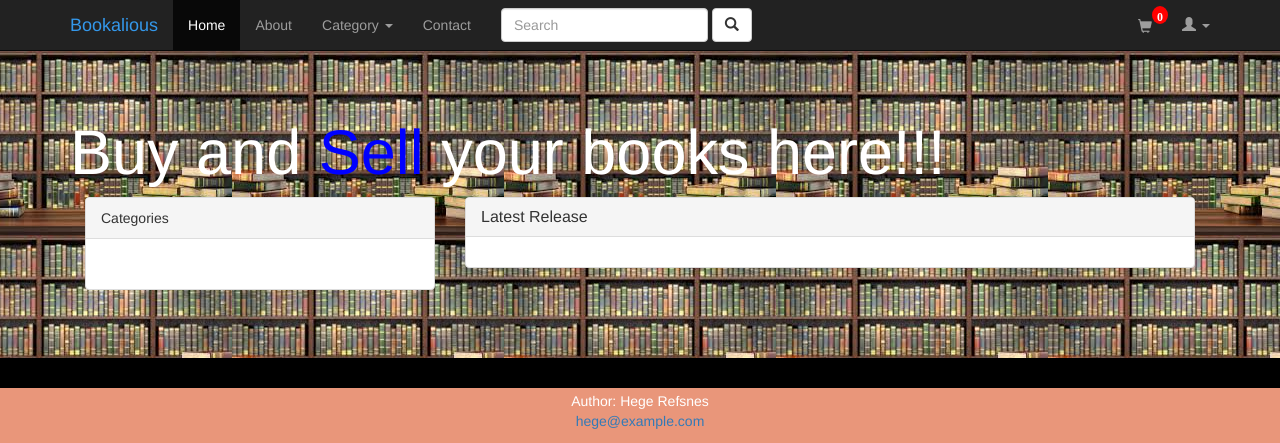
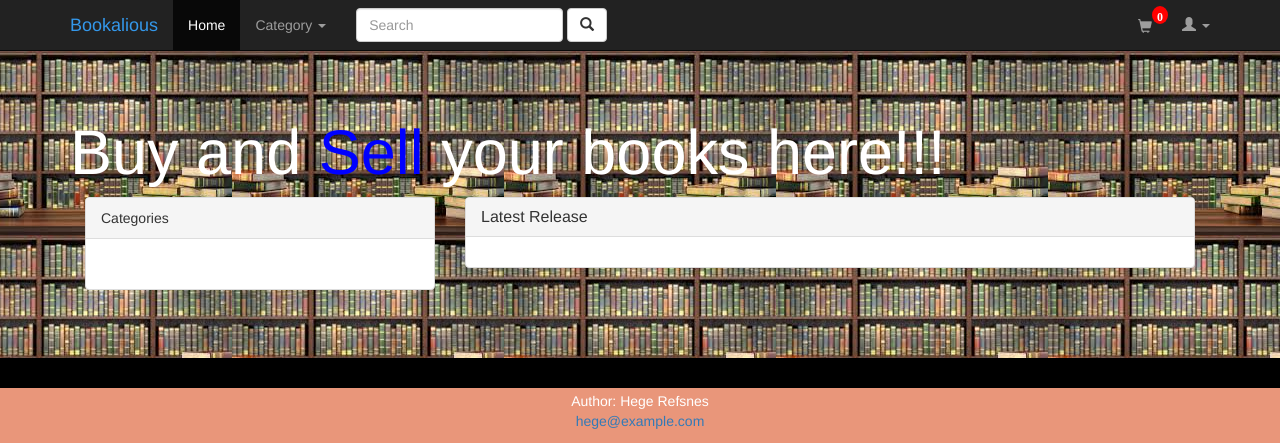
Before and after one commit to VaibhavDS19/BookShop, a PHP site: page /index.php in a window 1280 px wide. Shown: the top 443 px of the page. Run offline with PHP 8.4, Linux system fonts and the light colour scheme; the visitor is signed in with stand-in values (Sample User, id 1); data that the repository does not hold is empty.

Commit message:
final version

```diff
--- a/index.php
+++ b/index.php
@@ -103,7 +103,6 @@ if (isset($_GET["action"])) {
       <div id="navbar" class="collapse navbar-collapse">
         <ul class="nav navbar-nav">
           <li class="active"><a href="#">Home</a></li>
-          <li><a href="#">About</a></li>
           <!--/.drop down  -->
           <li>
             <a href="#" class="dropdown-toggle" data-toggle="dropdown" role="button" aria-haspopup="true" aria-expanded="false">Category <span class="caret"></span></a>
@@ -122,8 +121,6 @@ if (isset($_GET["action"])) {
               ?>
             </ul>
           </li>
-
-          <li><a href="#">Contact</a></li>
         </ul>
         <!--/.search  -->
         <form class="navbar-form navbar-left" role="search">
@@ -154,8 +151,6 @@ if (isset($_GET["action"])) {
               <a href="#" class="dropdown-toggle" data-toggle="dropdown" role="button" aria-haspopup="true" aria-expanded="false">
                 <i class="glyphicon glyphicon-user"></i> <span class="caret"></span></a>
               <ul class="dropdown-menu">
-                <li><a href="#">Notification</a></li>
-                <li><a href="#">Purchase History</a></li>
                 <li><a href="user_account.php">Account</a></li>
                 <li role="separator" class="divider"></li>
                 <li><a href="#">Help</a></li>
```
Also changed, not shown: images/IMG-20200630-WA0015.jpeg (added).
